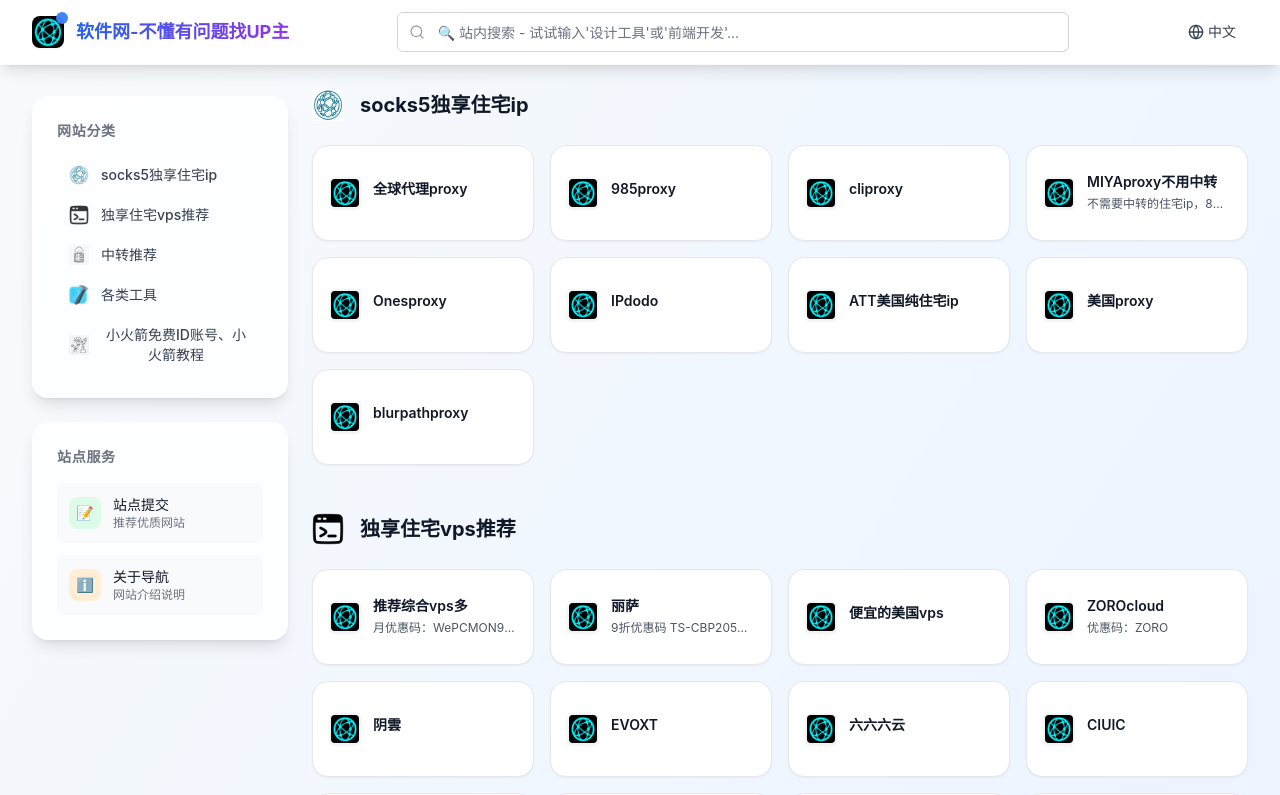
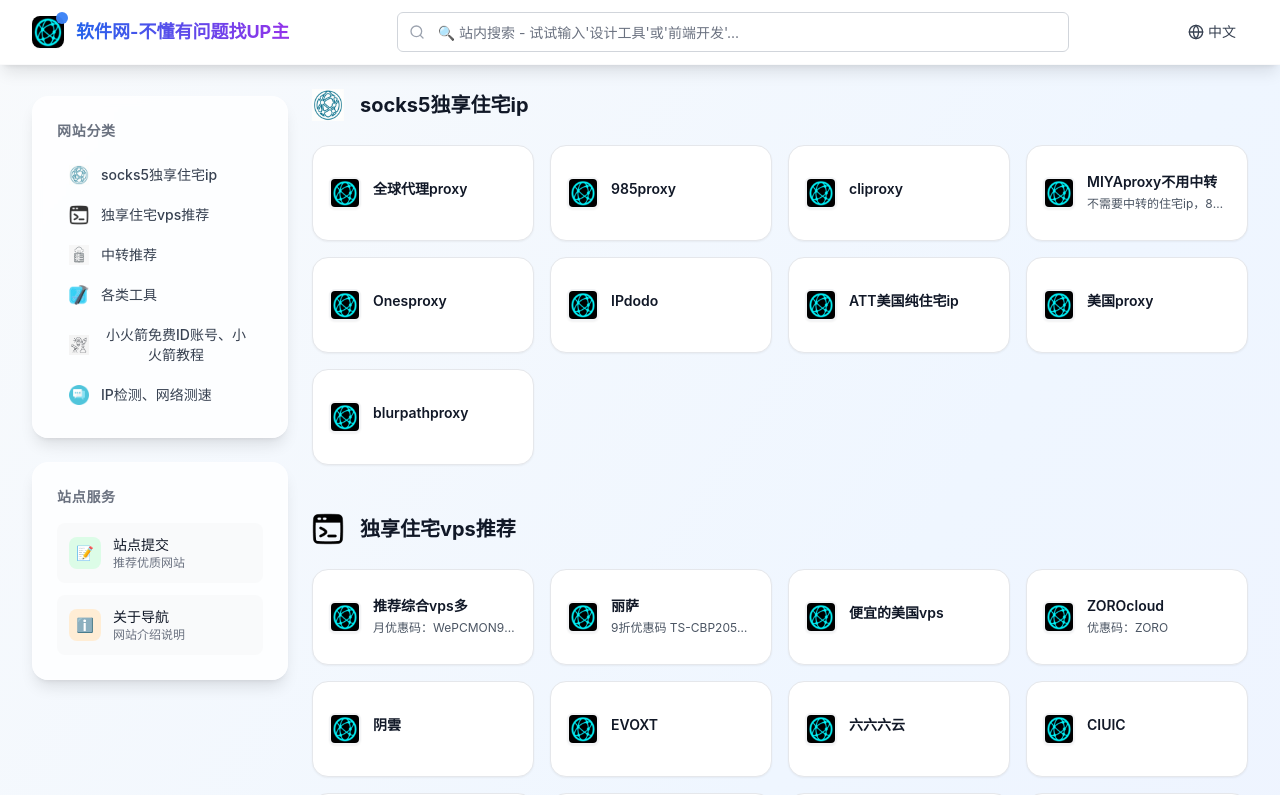
Before and after one commit to h1151449095/xhd111, a React (Vite) app: page / in a window 1280 px wide. Shown: the top 795 px of the page. Built offline with nearby package versions, Linux system fonts and the light colour scheme.

Commit message:
🔧 Auto-update website config via EdgeOne Functions

```diff
--- a/src/websiteData.js
+++ b/src/websiteData.js
@@ -1,4 +1,4 @@
-// 网站数据 - 通过管理后台更新于 2026/2/1 11:07:35
+// 网站数据 - 通过管理后台更新于 2026/2/1 11:11:42
 
 // 站点配置
 export const siteConfig = {
@@ -410,6 +410,13 @@
     "icon": "/assets/innovation_icon.png",
     "special": false,
     "subcategories": []
+  },
+  {
+    "id": "category_1769915499140",
+    "name": "IP检测、网络测速",
+    "icon": "/assets/Chat-2--Streamline-Kameleon__1_.png",
+    "special": false,
+    "subcategories": []
   }
 ];
 
```
